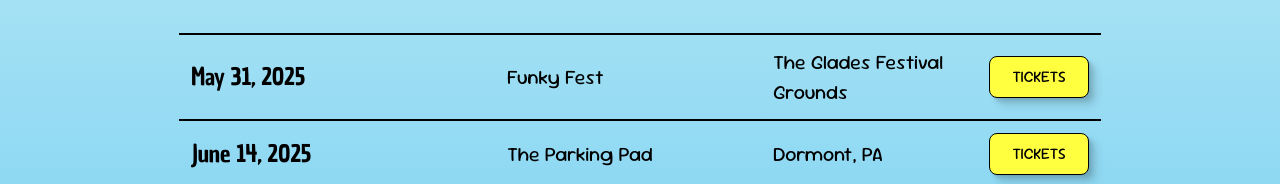
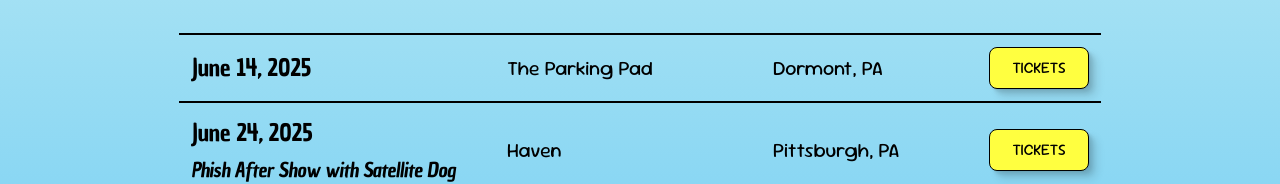
Before and after one commit to danielkurtsawyer/wild-blue-yonder, a React (Vite) app in the folder wild-blue-yonder-website/: page /shows in a window 1280 px wide. Shown: the part 207-391 px from the top of the page. Built offline with nearby package versions, Linux system fonts and the light colour scheme.

Commit message:
Update shows list

```diff
--- a/wild-blue-yonder-website/src/components/UpcomingShows/shows.js
+++ b/wild-blue-yonder-website/src/components/UpcomingShows/shows.js
@@ -1,10 +1,4 @@
 const shows = [
-  {
-    date: "May 31, 2025",
-    name: "Funky Fest",
-    location: "The Glades Festival Grounds",
-    ticketLink: "https://www.facebook.com/FUNKyFEST/",
-  },
   {
     date: "June 14, 2025",
     name: "The Parking Pad",
```
